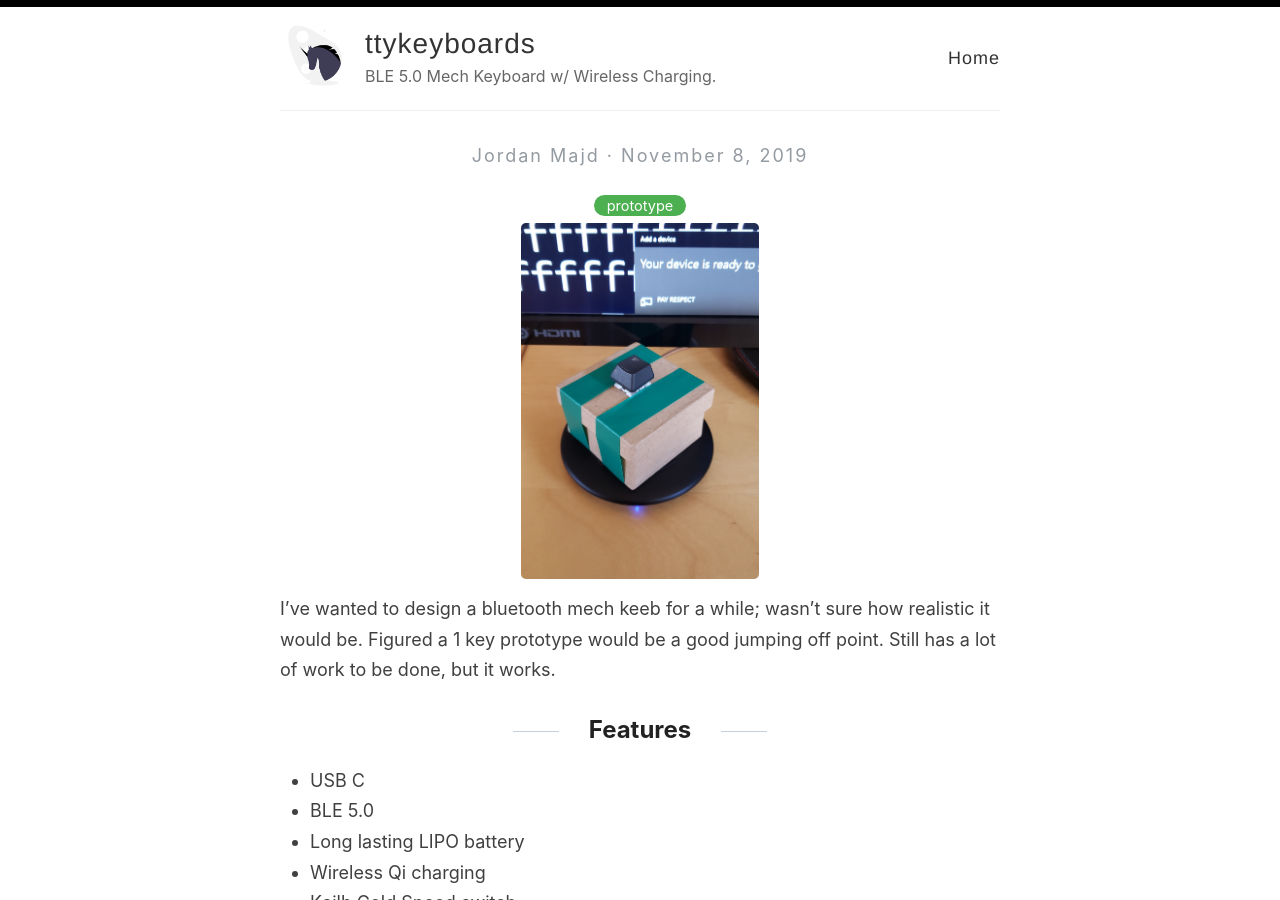
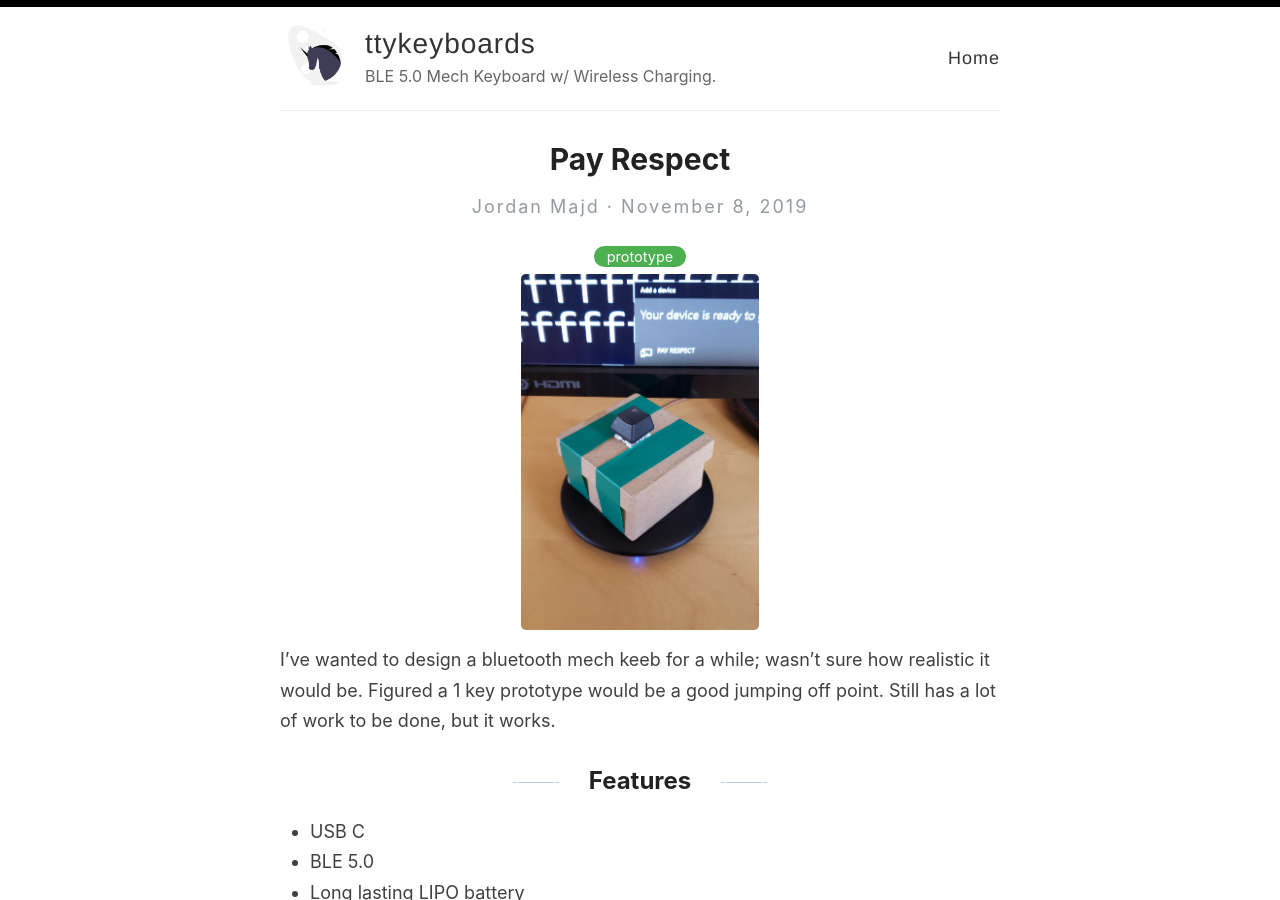
Before and after one commit to JordanMajd/ttykeyboards.com, a Jekyll site: the page built from index.html, in a window 1280 px wide and 900 px high. Built offline with Jekyll 4.4.1, drawn with Linux system fonts in a browser that asks for light colours; the list of posts is cut into pages by our own code.

Commit message:
Update index.html

```diff
--- a/index.html
+++ b/index.html
@@ -2,11 +2,10 @@
 layout: default
 ---
 
-
 <div class="posts">
   {% for post in paginator.posts %}
     <article class="post detailed">
-      <h1>{{ page.title }}</h1>
+      <h1>{{ post.title }}</h1>
       <div>
         <p class="author_title">{{site.author}}  ·  {{ post.date | date: "%B %e, %Y" }}</p>
         <div class="post-tags">
```
